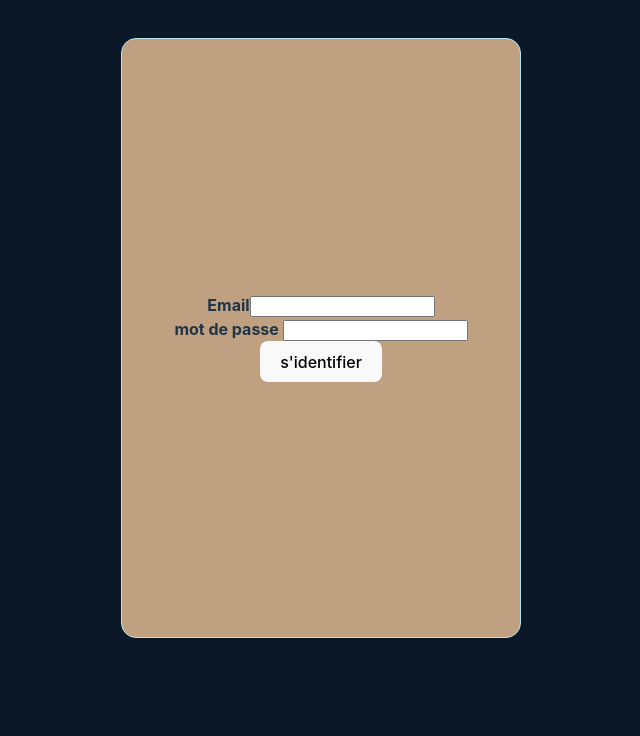
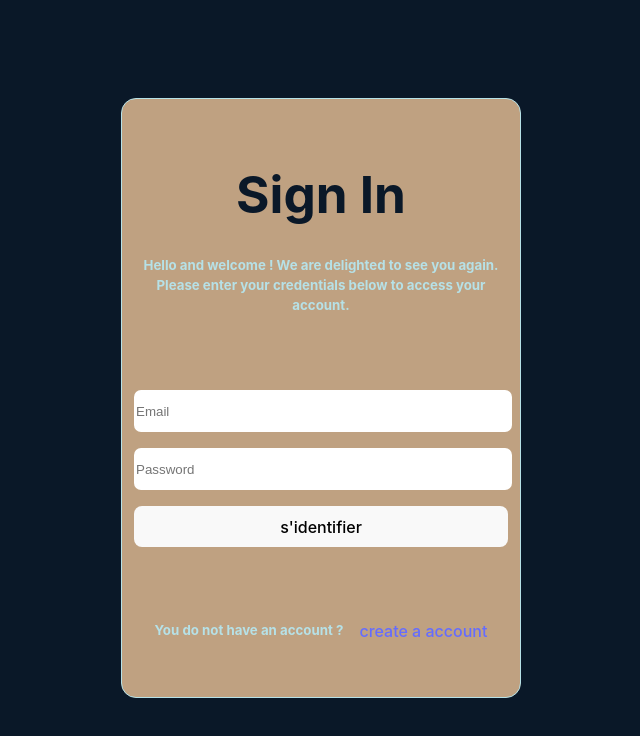
Before and after one commit to NockIA/ydiscovery, a React (Vite) app in the folder client/: page /signin in a window 1280 px wide. Shown: the top 736 px of the page, without its empty margins (319-959 px from the left). Built offline with nearby package versions, Linux system fonts and the light colour scheme.

Commit message:
creation du css pour la pages signin

```diff
--- a/client/src/pages/styles/signin.css
+++ b/client/src/pages/styles/signin.css
@@ -0,0 +1,58 @@
+body {
+    background-color: #0A1828;
+  }
+
+  .container {
+    display: flex;
+    flex-direction: column;
+    align-items: center;
+    justify-content: space-around;
+    margin-bottom: 5px;
+    font-weight: bold;
+    padding: 12px;
+    border: 1px solid #B6E1E7;
+    border-radius: 15px;
+    width: 400px;
+    height: 600px;
+    box-sizing: border-box;
+    background-color: #BFA181;
+    gap: 10px;
+  }
+
+  .button {
+    border: none;
+    background-color: #0A1828;
+    width: 50%;
+  }
+
+  .container_inputs input{
+
+    border: none;
+    width: 100%;
+    height: 40px;
+    border-radius: 7px;
+  }
+
+  .container_inputs {
+    display: flex;
+    flex-direction: column;
+    gap: 1rem;
+    width: 100%;
+  }
+
+  .container-account {
+    display: flex;
+    flex-direction: row;
+    gap: 1rem;
+    align-items: center;
+    justify-content: center;
+    width: 100%;
+  }
+
+  h5 {
+    color: #B6E1E7 ;
+  }
+
+  h1 {
+    color: #0A1828;
+  }
--- a/client/src/pages/templates/signIn.jsx
+++ b/client/src/pages/templates/signIn.jsx
@@ -1,29 +1,26 @@
 import '../styles/signin.css'
-
+import React, { useState } from 'react'
+import { Link } from 'react-router-dom'
 export function SignIn() {
 
   return (
     <>
-      <div>
       <div className='container'>
-          <form action="" method="post">
-            <div>
-              <label htmlFor="">Email</label>
-              <input type="email" className="form-control"/>
-            </div>
-            <div>
-              <label htmlFor="">mot de passe </label>
-              <input type="password" className="form-control"/>
-            </div>
-            <div>
-              <button>
-                s'identifier
-              </button>
-            </div>
-          </form>
-
+        <div>
+          <h1>Sign In</h1>
+          <h5>Hello and welcome ! We are delighted to see you again. Please enter your credentials below to access your account.</h5>
         </div>
-          <h1>SignIn</h1>
+        <div className='container_inputs' >
+          <input placeholder='Email' type="email" className="form-control" />
+          <input placeholder='Password' type="password" className="form-control" />
+          <button>
+            s'identifier
+          </button>
+        </div>
+        <div className='container-account'>
+        <h5>You do not have an account ?</h5>
+        <Link to={'/signup'}>create a account</Link>
+        </div>
       </div>
     </>
   )
```
